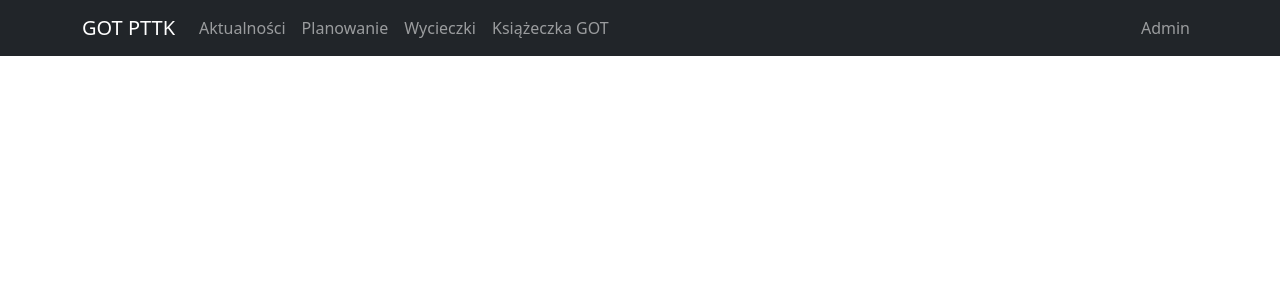
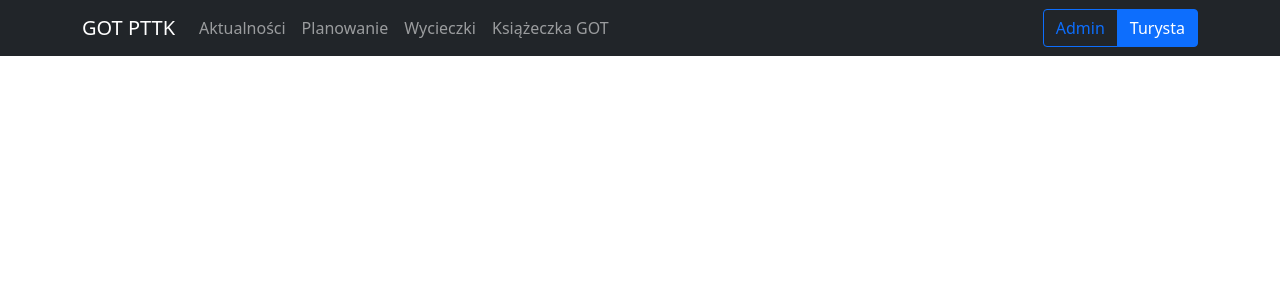
Before and after one commit to Zmroqk/Implementacja-GOT-PTTK, a React (Create React App) app in the folder frontend/: page /tourist in a window 1280 px wide. Shown: the top 300 px of the page. Built offline with nearby package versions, Linux system fonts and the light colour scheme.

Commit message:
toggle button for admin/tourist

```diff
--- a/frontend/public/index.html
+++ b/frontend/public/index.html
@@ -15,6 +15,14 @@
       user's mobile device or desktop. See https://developers.google.com/web/fundamentals/web-app-manifest/
     -->
     <link rel="manifest" href="%PUBLIC_URL%/manifest.json" />
+
+    <link
+    rel="stylesheet"
+    href="https://cdn.jsdelivr.net/npm/bootstrap@5.1.3/dist/css/bootstrap.min.css"
+    integrity="sha384-1BmE4kWBq78iYhFldvKuhfTAU6auU8tT94WrHftjDbrCEXSU1oBoqyl2QvZ6jIW3"
+    crossorigin="anonymous"
+    />
+
     <!--
       Notice the use of %PUBLIC_URL% in the tags above.
       It will be replaced with the URL of the `public` folder during the build.
--- a/frontend/src/components/Admin.tsx
+++ b/frontend/src/components/Admin.tsx
@@ -1,6 +1,6 @@
-import React from 'react';
+import React, { useState } from 'react';
 import 'bootstrap/dist/css/bootstrap.min.css';
-import { Container, Nav, Navbar, NavDropdown} from 'react-bootstrap';
+import { ButtonGroup, Container, Nav, Navbar, NavDropdown, ToggleButton} from 'react-bootstrap';
 
 import Leader from './Leader';
 import Closure from './Closure';
@@ -11,11 +11,16 @@ import {
     BrowserRouter as Router,
     Routes,
     Route,
-    Link
+    Link,
+    useNavigate
   } from "react-router-dom";
 
 
 export default function Admin() {
+    const [radioValue, setRadioValue] = useState('1');
+
+    const navigate = useNavigate();
+
     return (
         <div>
           <div>
@@ -31,7 +36,38 @@ export default function Admin() {
                               <Nav.Link href="#">Punkty</Nav.Link>
                           </Nav>
                           <Nav>
-                              <Nav.Link href="#deets"></Nav.Link>
+                          <ButtonGroup>
+                                <ToggleButton
+                                    key={1}
+                                    id={`radio-1`}
+                                    type="radio"
+                                    variant={"outline-primary"}
+                                    name="radio"
+                                    value={1}
+                                    checked={radioValue === "1"}
+                                    onChange={(e) => {
+                                        setRadioValue(e.currentTarget.value);
+                                        navigate("/admin")
+                                    }}
+                                >
+                                    Admin
+                                </ToggleButton>
+                                <ToggleButton
+                                    key={2}
+                                    id={`radio-2`}
+                                    type="radio"
+                                    variant={"outline-primary"}
+                                    name="radio"
+                                    value={2}
+                                    checked={radioValue === "2"}
+                                    onChange={(e) => {
+                                        setRadioValue(e.currentTarget.value);
+                                        navigate("/tourist")
+                                    }}
+                                >
+                                    Turysta
+                                </ToggleButton>
+                            </ButtonGroup>
                           </Nav>
                       </Navbar.Collapse>
                   </Container>
--- a/frontend/src/components/Badge.tsx
+++ b/frontend/src/components/Badge.tsx
@@ -8,9 +8,7 @@ export default function Badge() {
     <Container>
       <Row>
         <Col>
-          <p>
-            FOO
-          </p>
+          <h1>Badge</h1>
         </Col>
         <Col>
         <p>
--- a/frontend/src/components/Segment.tsx
+++ b/frontend/src/components/Segment.tsx
@@ -1,7 +1,16 @@
 import React from 'react';
+import { Container, Row, Col, Button, ListGroup, ListGroupItem } from 'react-bootstrap';
 
 export default function Segment() {
   return (
-    <h2>Segment</h2>
+    <>
+    <Container className='mt-4'>
+    <h2>Odcinki</h2>
+      <Button>Nowy odcinek</Button>
+      <ListGroup>
+        <ListGroupItem>FOO</ListGroupItem>
+      </ListGroup>
+    </Container>
+    </>
   )
 }
--- a/frontend/src/components/Tourist.tsx
+++ b/frontend/src/components/Tourist.tsx
@@ -1,6 +1,6 @@
-import React from 'react';
+import React, { useState } from 'react';
 import 'bootstrap/dist/css/bootstrap.min.css';
-import { Container, Nav, Navbar, NavDropdown} from 'react-bootstrap';
+import { ButtonGroup, ToggleButton, Container, Nav, Navbar, NavDropdown} from 'react-bootstrap';
 
 import Plan from './Plan';
 import Trip from './Trip';
@@ -10,13 +10,16 @@ import {
     BrowserRouter as Router,
     Routes,
     Route,
-    Link
+    Link,
+    useNavigate
   } from "react-router-dom";
 
 
+export default function Tourist() {
+    const [radioValue, setRadioValue] = useState('2');
 
+    const navigate = useNavigate();
 
-export default function Tourist() {
   return (
       <div>
         <div>
@@ -32,7 +35,38 @@ export default function Tourist() {
                             <Nav.Link as={Link} to="/tourist/badge">Książeczka GOT</Nav.Link>
                         </Nav>
                         <Nav>
-                            <Nav.Link href="#deets">Admin</Nav.Link>
+                            <ButtonGroup>
+                                <ToggleButton
+                                    key={1}
+                                    id={`radio-1`}
+                                    type="radio"
+                                    variant={"outline-primary"}
+                                    name="radio"
+                                    value={1}
+                                    checked={radioValue === "1"}
+                                    onChange={(e) => {
+                                        setRadioValue(e.currentTarget.value);
+                                        navigate("/admin")
+                                    }}
+                                >
+                                    Admin
+                                </ToggleButton>
+                                <ToggleButton
+                                    key={2}
+                                    id={`radio-2`}
+                                    type="radio"
+                                    variant={"outline-primary"}
+                                    name="radio"
+                                    value={2}
+                                    checked={radioValue === "2"}
+                                    onChange={(e) => {
+                                        setRadioValue(e.currentTarget.value);
+                                        navigate("/tourist")
+                                    }}
+                                >
+                                    Turysta
+                                </ToggleButton>
+                            </ButtonGroup>
                         </Nav>
                     </Navbar.Collapse>
                 </Container>
@@ -48,3 +82,6 @@ export default function Tourist() {
         </div>
   )
 }
+function useHistory() {
+    throw new Error('Function not implemented.');
+}
```
Also changed, not shown: frontend/src/App.tsx (+0 -14 lines).
